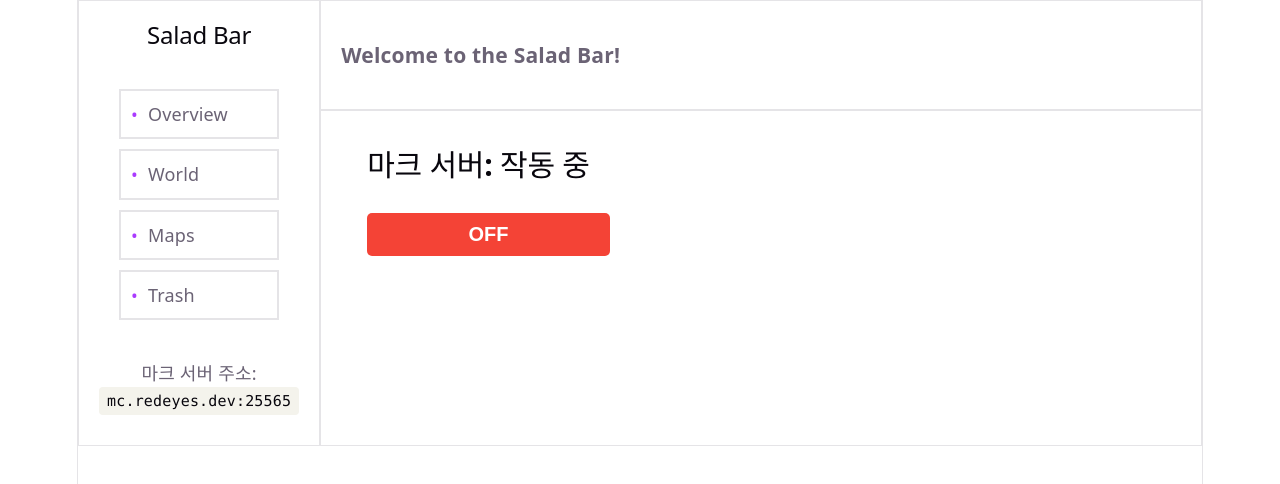
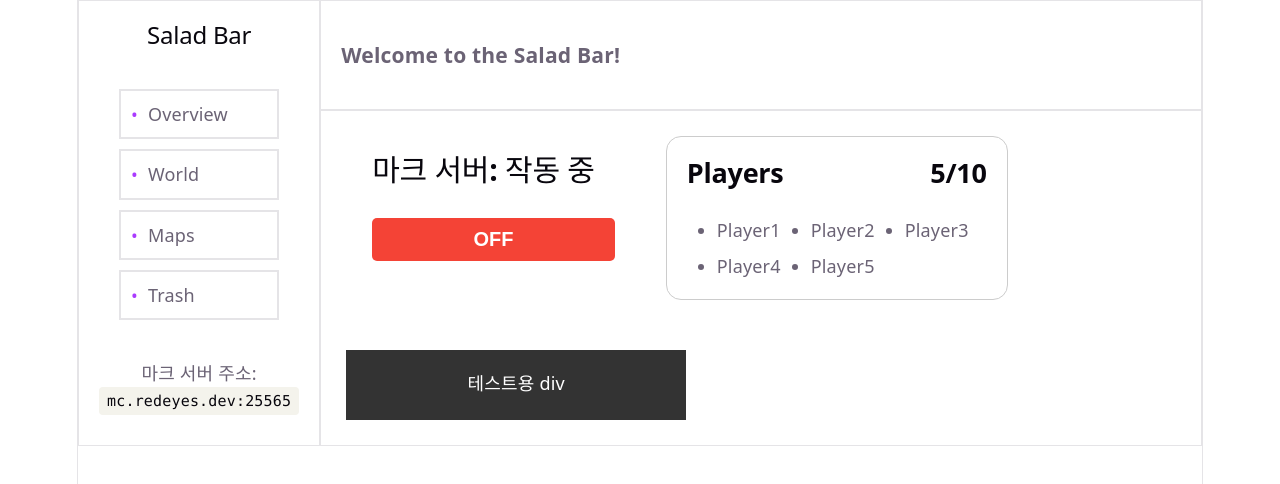
Before and after one commit to answjddns08/Minecraft_Discord_Bot, a React app in the folder web/: page / in a window 1280 px wide. Shown: the top 484 px of the page. Built offline with nearby package versions, Linux system fonts and the light colour scheme; the HTML template or start-up script is replaced by a standard one.

Commit message:
플레이어 표시 css 추가

```diff
--- a/web/src/App.css
+++ b/web/src/App.css
@@ -88,9 +88,13 @@ header h3 {
 .main {
 	grid-area: main;
 
-	padding: 20px;
+	padding: 25px;
 
 	display: flex;
 
+	gap: 25px;
+
+	flex-wrap: wrap;
+
 	border: 1px solid var(--border);
 }
--- a/web/src/App.jsx
+++ b/web/src/App.jsx
@@ -1,4 +1,5 @@
 import "./App.css";
+import Players from "./components/Players.jsx";
 import ServerStat from "./components/ServerStat.jsx";
 
 function App() {
@@ -47,6 +48,18 @@ function App() {
 			</header>
 			<main className="main">
 				<ServerStat />
+				<Players />
+				<div
+					style={{
+						backgroundColor: "#333",
+						color: "#fff",
+						padding: "20px",
+						marginTop: "20px",
+						width: "300px",
+					}}
+				>
+					테스트용 div
+				</div>
 			</main>
 		</div>
 	);
--- /dev/null
+++ b/web/src/components/Players.jsx
@@ -0,0 +1,21 @@
+import "./players.css";
+
+function Players() {
+	return (
+		<div className="players">
+			<div className="players-header">
+				<h2>Players</h2>
+				<h2>5/10</h2>
+			</div>
+			<ul className="players-list">
+				<li>Player1</li>
+				<li>Player2</li>
+				<li>Player3</li>
+				<li>Player4</li>
+				<li>Player5</li>
+			</ul>
+		</div>
+	);
+}
+
+export default Players;
--- /dev/null
+++ b/web/src/components/players.css
@@ -0,0 +1,48 @@
+.players {
+    border: 1px solid #ccc;
+
+    border-radius: 15px;
+
+    padding: 20px;
+
+    max-width: 300px;
+    height: fit-content;
+
+    display: flex;
+
+    flex-direction: column;
+}
+
+.players h2 {
+    margin-top: 0;
+
+    font-size: 1.5em;
+    font-weight: bold;
+}
+
+.players ul {
+    padding-left: 30px;
+
+    max-height: 200px;
+
+    display: flex;
+
+    flex-wrap: wrap;
+
+    gap: 10px 30px;
+
+    overflow-y: auto;
+
+    margin-top: 10px;
+    margin-bottom: 0;
+}
+
+.players-header {
+    display: flex;
+
+    justify-content: space-between;
+
+    align-items: center;
+
+    margin-bottom: 10px;
+}
```
